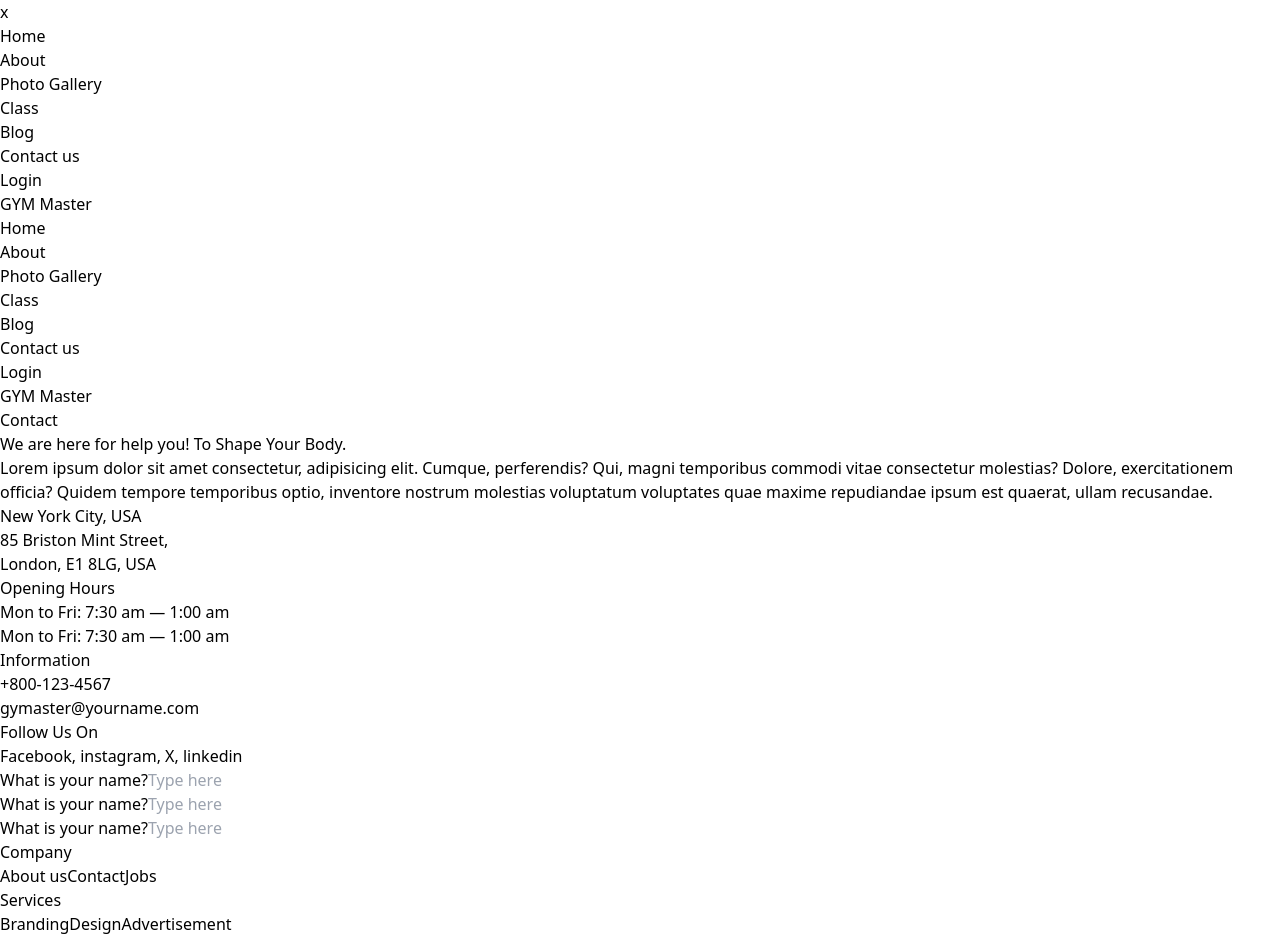
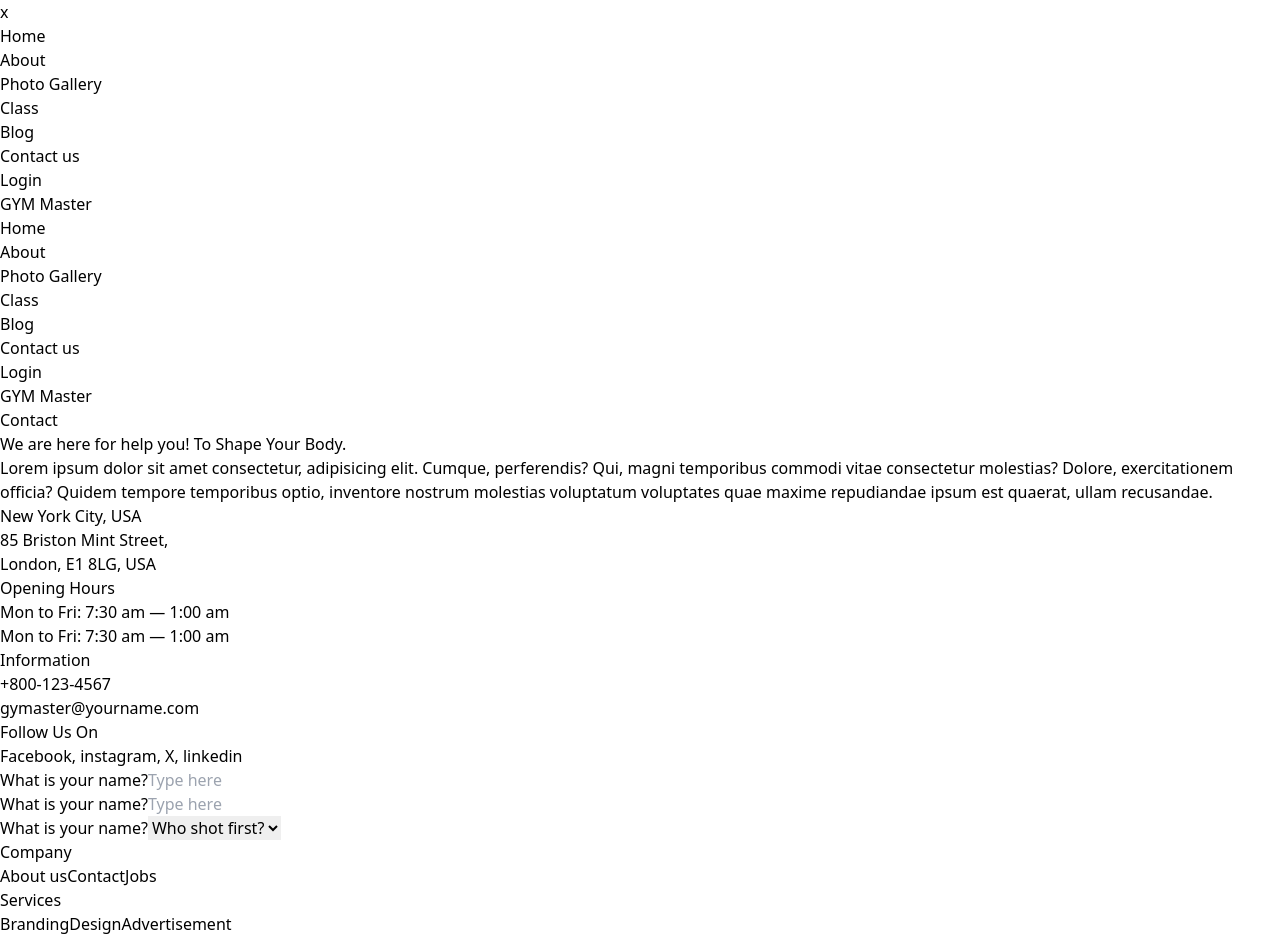
Before and after one commit to hasiburrahmanakash79/GYM-Master, a React (Vite) app: page /contact in a window 1280 px wide. Shown: the top 940 px of the page. Built offline with nearby package versions, Linux system fonts and the light colour scheme.

Commit message:
select area

```diff
--- a/src/Pages/Contact/Contact.jsx
+++ b/src/Pages/Contact/Contact.jsx
@@ -65,11 +65,15 @@ const Contact = () => {
               <div>
                 <label className="form-control w-full">
                   <span className="label-text">What is your name?</span>
-                  <input
-                    type="text"
-                    placeholder="Type here"
-                    className="input input-bordered w-full"
-                  />
+                  <select className="select select-bordered w-full max-w-xs">
+                    <option disabled selected>
+                      Who shot first?
+                    </option>
+                    <option>Han Solo</option>
+                    <option>Greedo</option>
+                    <option>Greedo</option>
+                    <option>Greedo</option>
+                  </select>
                 </label>
               </div>
             </div>
```
